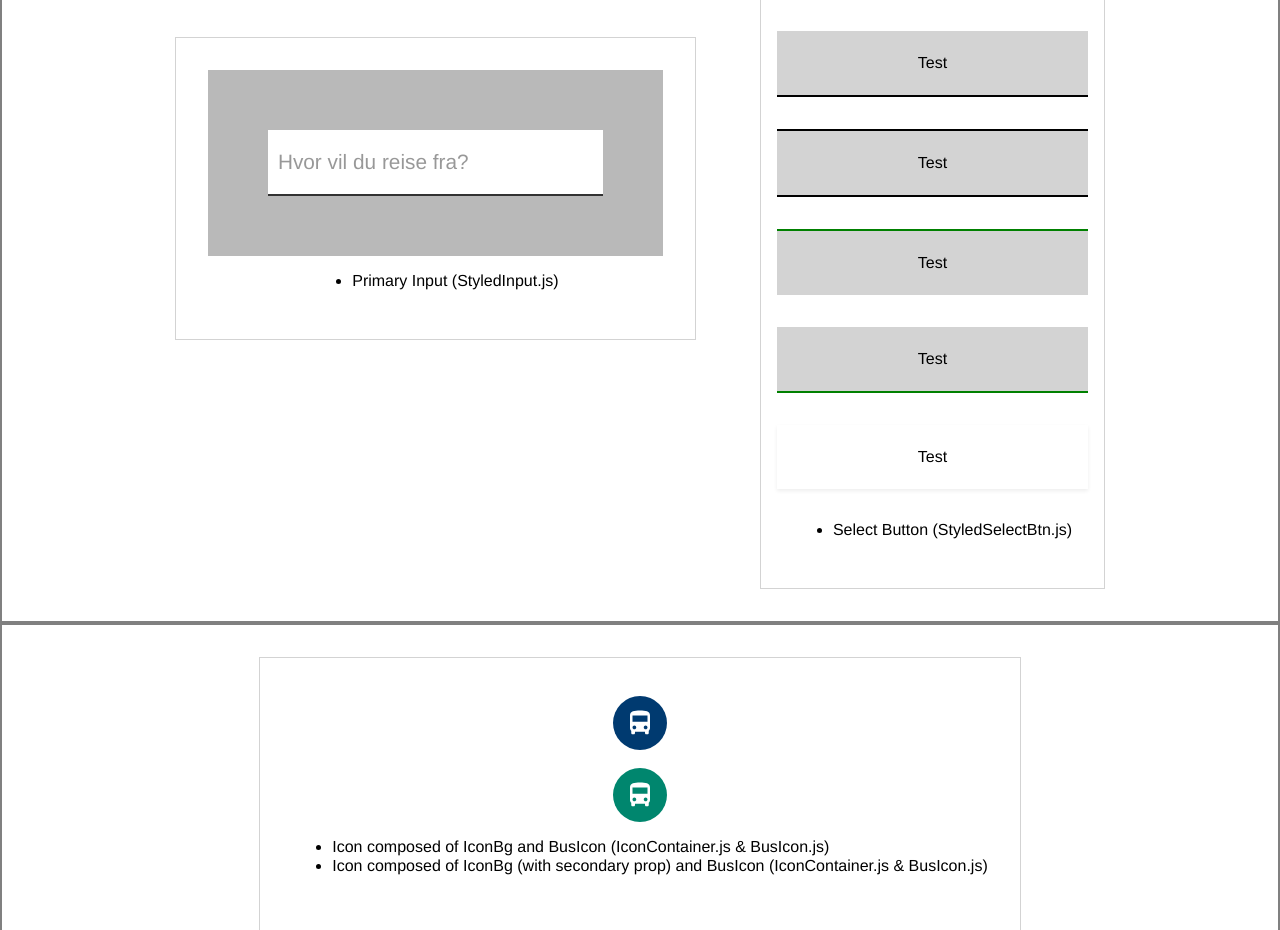
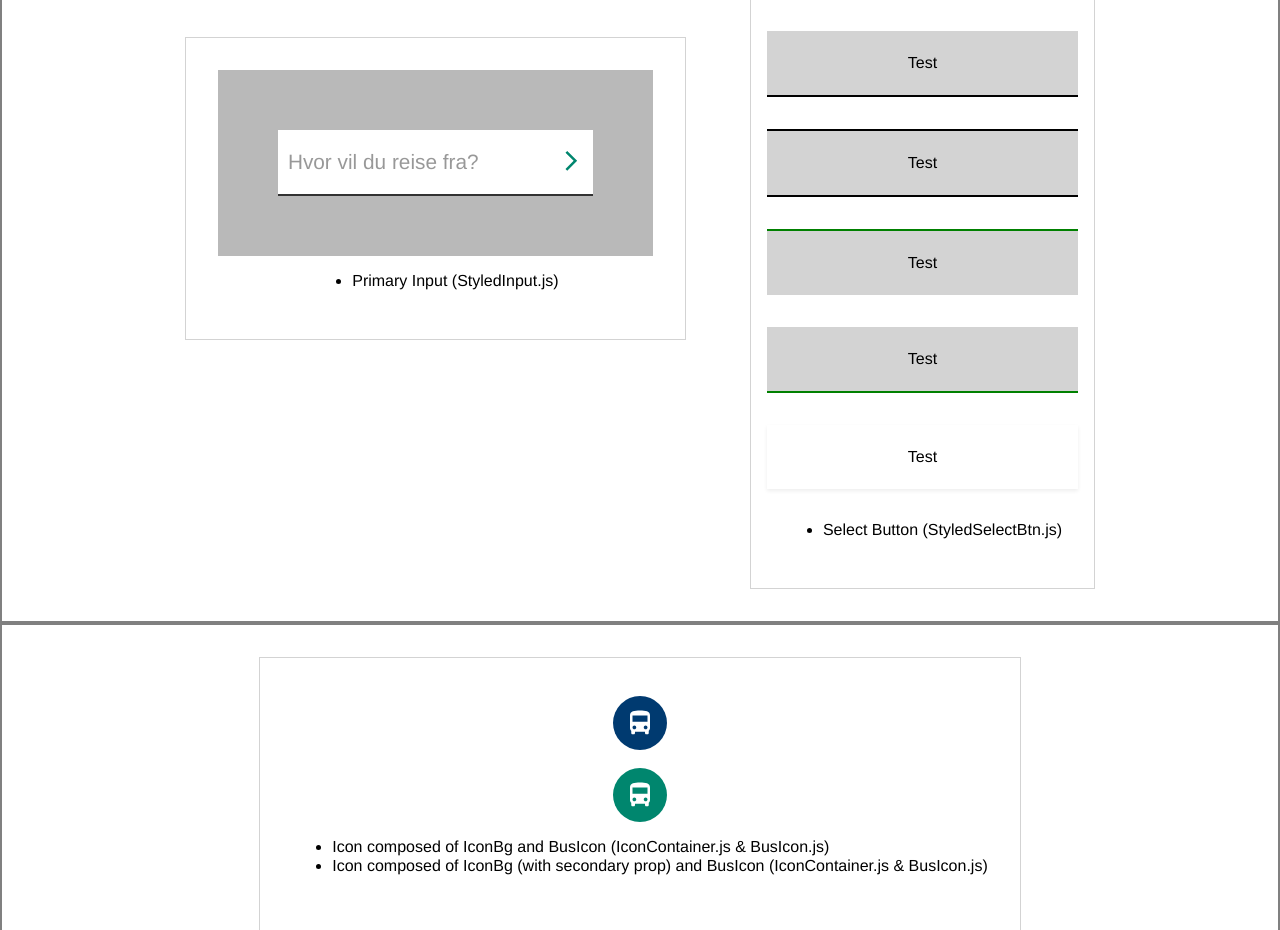
Before and after one commit to Guttulsrud/pro200-group21, a React (Create React App) app in the folder front-end/: page /demopage in a window 1280 px wide. Shown: the part 1440-2370 px from the top of the page. Built offline with nearby package versions, Linux system fonts and the light colour scheme.

Commit message:
Added icon to input, Added Icon comonents

```diff
--- /dev/null
+++ b/front-end/src/components/Svg/ArrowForwardIcon.jsx
@@ -0,0 +1,10 @@
+import React from 'react';
+
+export const ArrowForwardIcon = () => {
+    return (
+        <React.Fragment>
+            <svg xmlns="http://www.w3.org/2000/svg" height="24" viewBox="0 0 24 24" width="24"><path d="M24 24H0V0h24v24z" fill="none" opacity=".87" /><path d="M6.49 20.13l1.77 1.77 9.9-9.9-9.9-9.9-1.77 1.77L14.62 12l-8.13 8.13z" /></svg>
+        </React.Fragment>
+    );
+
+};
--- a/front-end/src/elements/inputs/StyledInput.js
+++ b/front-end/src/elements/inputs/StyledInput.js
@@ -1,11 +1,12 @@
 import styled from 'styled-components';
 
 export const Input = styled.input`
+  flex-grow: 2;
   padding-top: 20px;
   padding-bottom: 20px;
   padding-left: 10px;
-  padding-right: 10px;
-  width: 315px;
+  padding-right: 35px;
+  width: 100%;
   font-size: 1.3rem;
   outline: none;
   border: none;
@@ -14,5 +15,6 @@ export const Input = styled.input`
 
   &:focus {
     border-bottom: 2px solid #00866e;
+    outline: none;
   }
 `;
--- a/front-end/src/pages/Demo.jsx
+++ b/front-end/src/pages/Demo.jsx
@@ -7,6 +7,7 @@ import { Card } from '../elements/divs/StyledCard';
 import { Button } from '../elements/buttons/Button';
 import { IconBg } from '../elements/divs/IconContainer';
 import { BusIcon } from '../components/Svg/BusIcon';
+import { ArrowForwardIcon } from '../components/Svg/ArrowForwardIcon';
 
 class DemoPage extends React.Component {
   state = {
@@ -72,11 +73,14 @@ class DemoPage extends React.Component {
           <MainContainer>
             <SubContainer>
               <div className='test-div'>
-                <Input
-                  placeholder='Hvor vil du reise fra?'
-                  filled={this.state.filled}
-                  onChange={(e) => this.handleFilled(e.target.value)}
-                />
+                <form class="search-form">
+                  <Input
+                    placeholder='Hvor vil du reise fra?'
+                    filled={this.state.filled}
+                    onChange={(e) => this.handleFilled(e.target.value)}
+                  />
+                  <button class="search-btn"><ArrowForwardIcon /></button>
+                </form>
               </div>
               <ul>
                 <li>Primary Input (StyledInput.js)</li>
--- a/front-end/src/style.css
+++ b/front-end/src/style.css
@@ -37,3 +37,28 @@
 .container {
   padding-bottom: 80px;
 }
+
+/*TEST*/
+.search-form {
+  position: relative;
+  width: 315px;
+  display: flex;
+  flex-direction: row;
+}
+
+.search-btn {
+  position: absolute;
+  top: 50%;
+  right: 10px;
+  -ms-transform: translateY(-50%);
+  transform: translateY(-50%);
+  margin: 0;
+  padding: 0;
+  border: none;
+  border-radius: 10px;
+  background-color: transparent;
+}
+
+.search-btn svg {
+  fill: #00866E;
+}
```
Also changed, not shown: front-end/src/components/Svg/ChevronRightIcon.jsx (added, +10 -0 lines), 1 other file (tests, documents, lock files or other folders).
